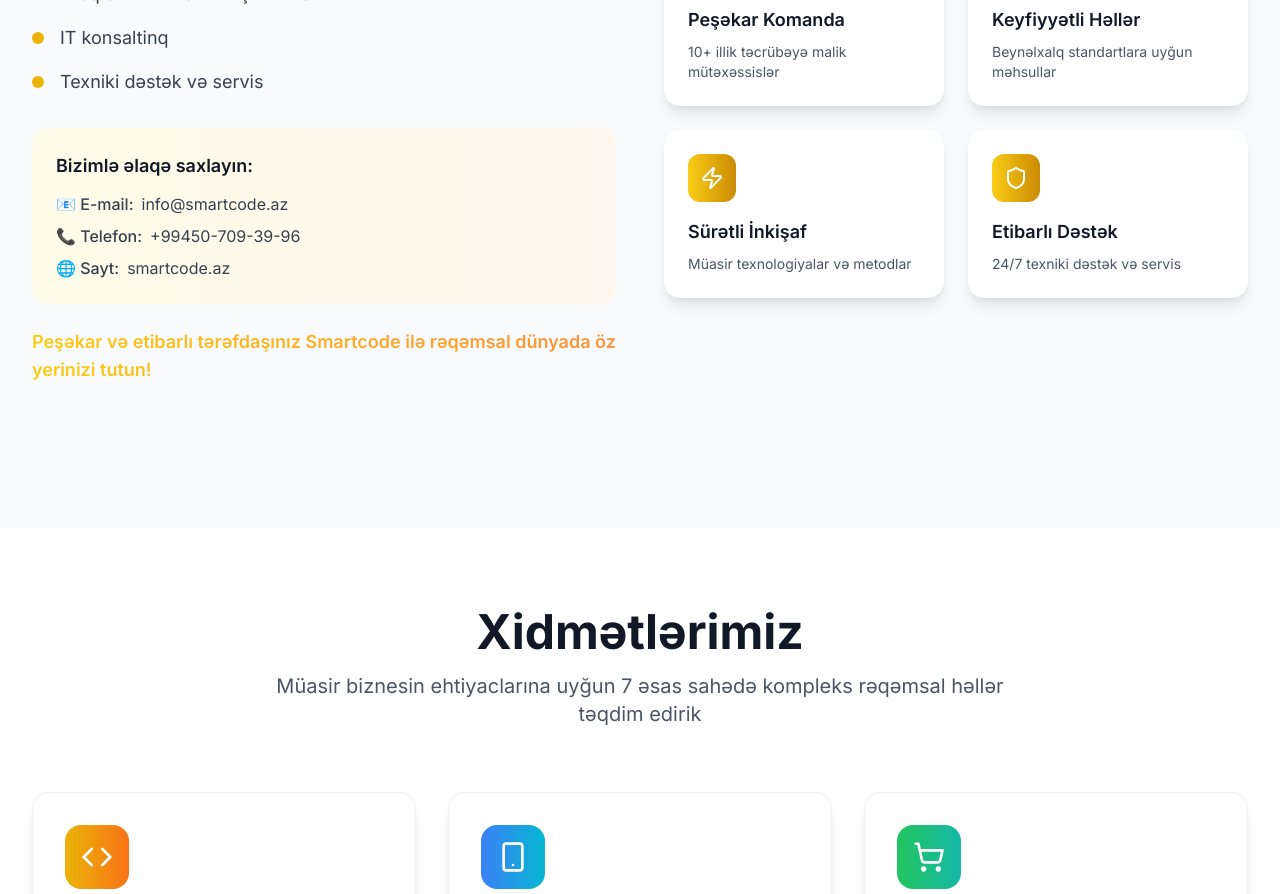
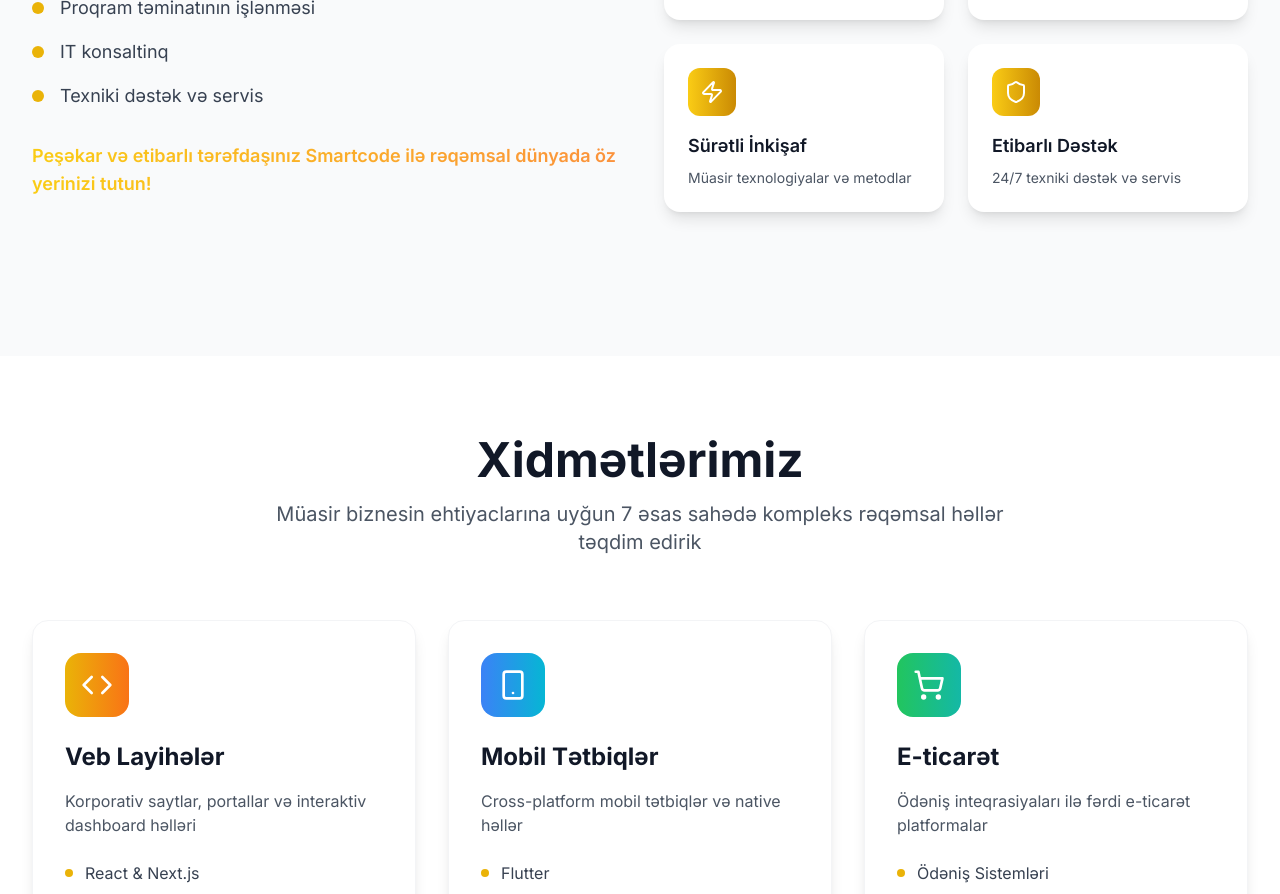
Before and after one commit to bayramlibahram/style-unleashed-genesis, a React (Vite) app: page / in a window 1280 px wide. Shown: the part 1260-2154 px from the top of the page. Built offline with nearby package versions, Linux system fonts and the light colour scheme.

Commit message:
Remove Contact Information Section from About Component

```diff
--- a/src/components/About.tsx
+++ b/src/components/About.tsx
@@ -67,26 +67,6 @@ const About = () => {
               </div>
             </div>
 
-            <div className="bg-gradient-to-r from-yellow-50 to-orange-50 p-6 rounded-2xl mb-6">
-              <h4 className="text-lg font-semibold text-gray-900 mb-3">
-                Bizimlə əlaqə saxlayın:
-              </h4>
-              <div className="space-y-2 text-gray-700">
-                <div className="flex items-center">
-                  <span className="font-medium">📧 E-mail:</span>
-                  <span className="ml-2">info@smartcode.az</span>
-                </div>
-                <div className="flex items-center">
-                  <span className="font-medium">📞 Telefon:</span>
-                  <span className="ml-2">+99450-709-39-96</span>
-                </div>
-                <div className="flex items-center">
-                  <span className="font-medium">🌐 Sayt:</span>
-                  <span className="ml-2">smartcode.az</span>
-                </div>
-              </div>
-            </div>
-
             <p className="text-lg font-semibold text-gray-900 bg-gradient-to-r from-yellow-400 to-orange-400 bg-clip-text text-transparent">
               Peşəkar və etibarlı tərəfdaşınız Smartcode ilə rəqəmsal dünyada öz yerinizi tutun!
             </p>
```
